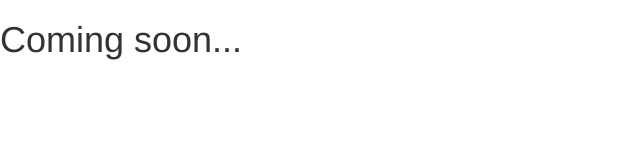
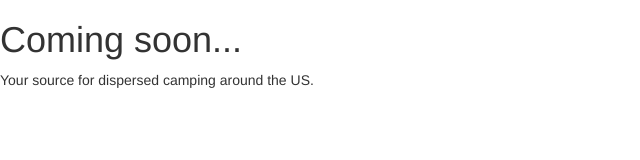
Before and after one commit to Campsite-Source/Campsite-Source.github.io, a plain HTML site: page index.html in a window 1280 px wide. Shown: the whole page, without its empty margins (0-640 px from the left). Drawn offline with nearby package versions, Linux system fonts and the light colour scheme.

Commit message:
Update index.html

```diff
--- a/index.html
+++ b/index.html
@@ -19,7 +19,7 @@
   </head>
   <body>
     <h1>Coming soon...</h1>
-
+    <p> Your source for dispersed camping around the US.</p>
     <!-- jQuery (necessary for Bootstrap's JavaScript plugins) -->
     <script src="https://ajax.googleapis.com/ajax/libs/jquery/1.11.3/jquery.min.js"></script>
     <!-- Include all compiled plugins (below), or include individual files as needed -->
```
